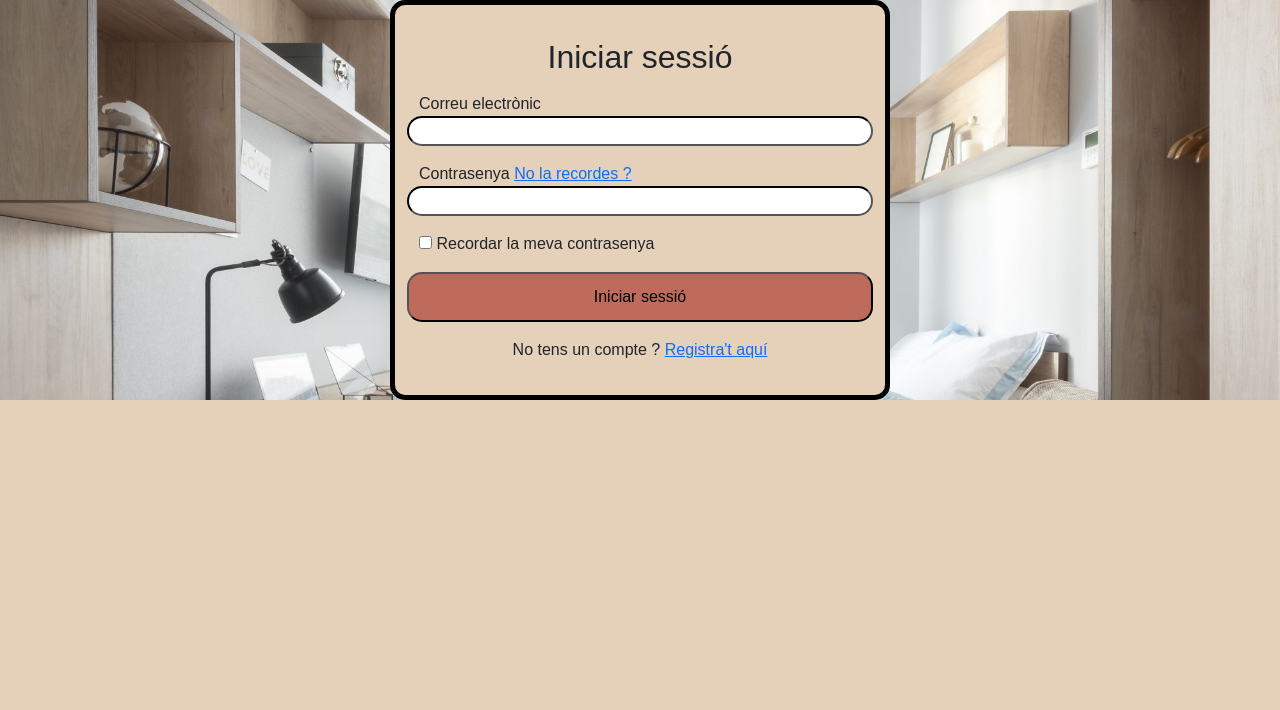
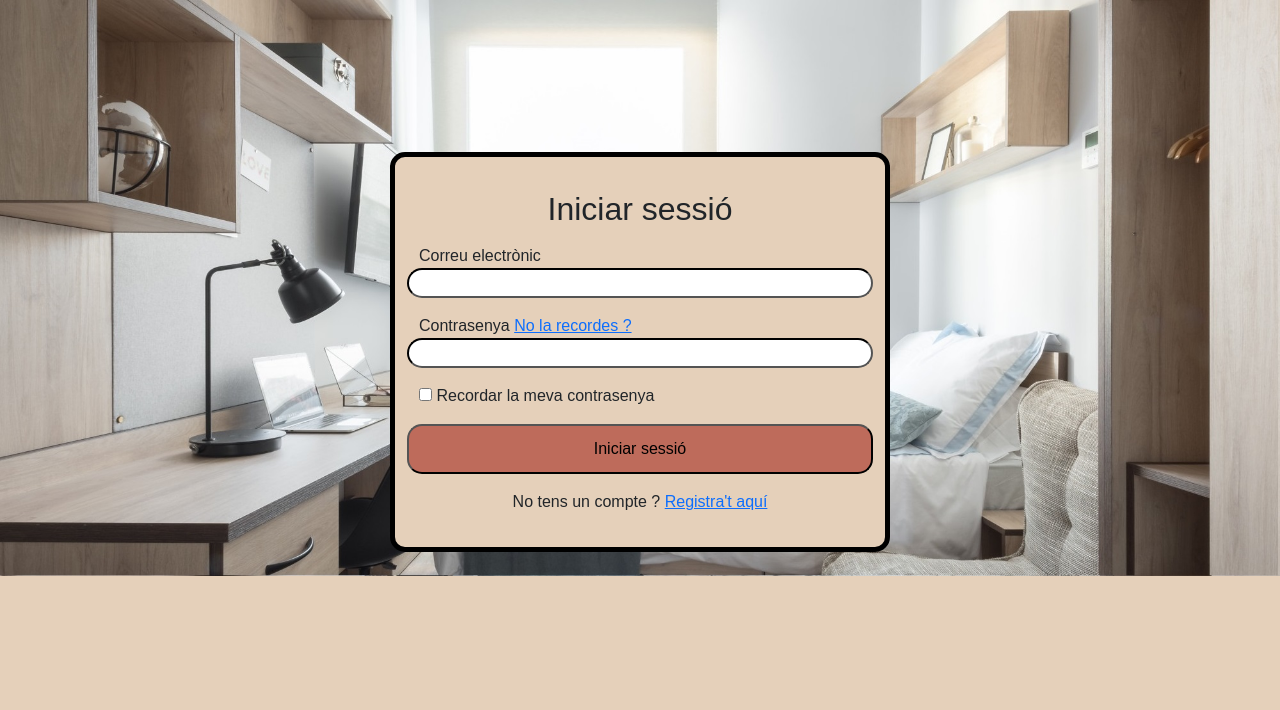
Before and after one commit to carlosgomezd/LaInmobiliariaEstuddiantil, a PHP site: page /login.html in a window 1280 px wide. Shown: the part 90-800 px from the top of the page. Run offline with PHP 8.4, Linux system fonts and the light colour scheme.

Commit message:
Mes Commits

```diff
--- a/css.css
+++ b/css.css
@@ -178,7 +178,7 @@ body {
     background-size: 100%;
     background-repeat: no-repeat;
     width: 100%;
-    height: 100%;
+    height: 88vh;
     align-items: center;
     flex-direction: column;
 }
```
